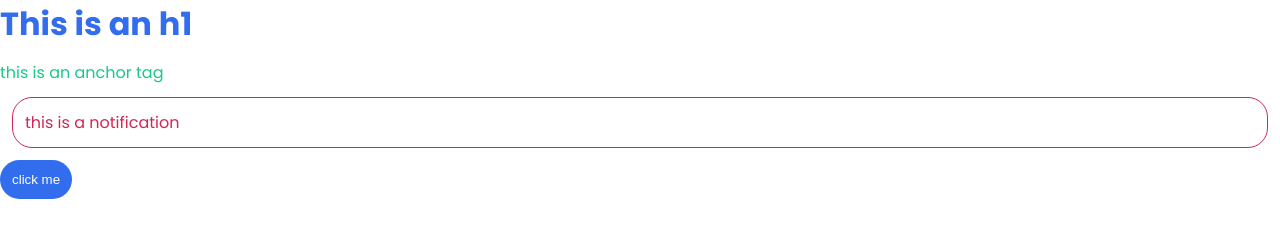
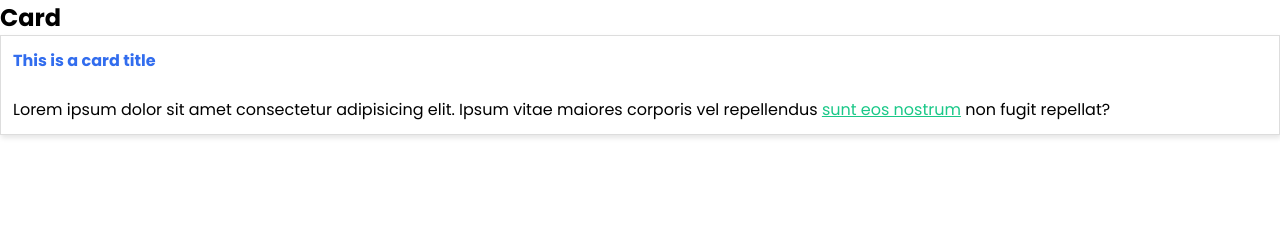
Before and after one commit to DemirAdmir/mc-scss, a website: page index.html in a window 1280 px wide. Drawn offline with Linux system fonts and the light colour scheme.

Commit message:
card component created

```diff
--- a/index.html
+++ b/index.html
@@ -10,10 +10,23 @@
 </head>
 
 <body>
-    <h1>This is an h1</h1>
-    <a href="#">this is an anchor tag</a>
-    <p class="error">this is a notification</p>
-    <button>click me</button>
+    <!-- colors -->
+
+    <!-- font size -->
+
+    <!-- buttons -->
+
+    <!-- cards -->
+    <h2>Card</h2>
+    <div class="class card">
+        <h1 class="class card-title">This is a card title</h1>
+        <p class="class card-body">Lorem ipsum dolor sit amet consectetur adipisicing elit. Ipsum vitae maiores corporis
+            vel repellendus <a href="#">sunt eos nostrum</a> non fugit repellat?</p>
+    </div>
+    <!-- grid system -->
+
+    <!-- utilities -->
+
 </body>
 
 </html>
--- a/scss/_variables.scss
+++ b/scss/_variables.scss
@@ -11,3 +11,9 @@ $base-margin: 0.75rem;
 // Borders
 $base-border-thickness: 1px;
 $base-border-radius: 20px;
+
+// box-shadow
+$base-box-shadow: 1px 3px 5px rgba(0, 0, 0, 0.1);
+
+// fonst size
+$base-font-size: 1rem;
--- /dev/null
+++ b/scss/components/_card.scss
@@ -0,0 +1,19 @@
+.card {
+    display: block;
+    padding: $base-padding;
+    border: $base-border-thickness solid #ddd;
+    box-shadow: $base-box-shadow;
+
+    .card-title {
+        font-size: $base-font-size;
+        padding-bottom: $base-padding;
+        font-weight: bold;
+    }
+
+    .card-body {
+        font-size: $base-font-size;
+        a {
+            text-decoration: underline;
+        }
+    }
+}
--- a/scss/index.scss
+++ b/scss/index.scss
@@ -1,3 +1,10 @@
+// variables & functions
 @import "_variables";
 
-@import 'base';
+// base & layout
+@import "base";
+
+// colors
+
+// components (buttons, card, navbar)
+@import "components/card"; // utilities (margin, padding, opacity)
```
Also changed, not shown: css/index.css.
